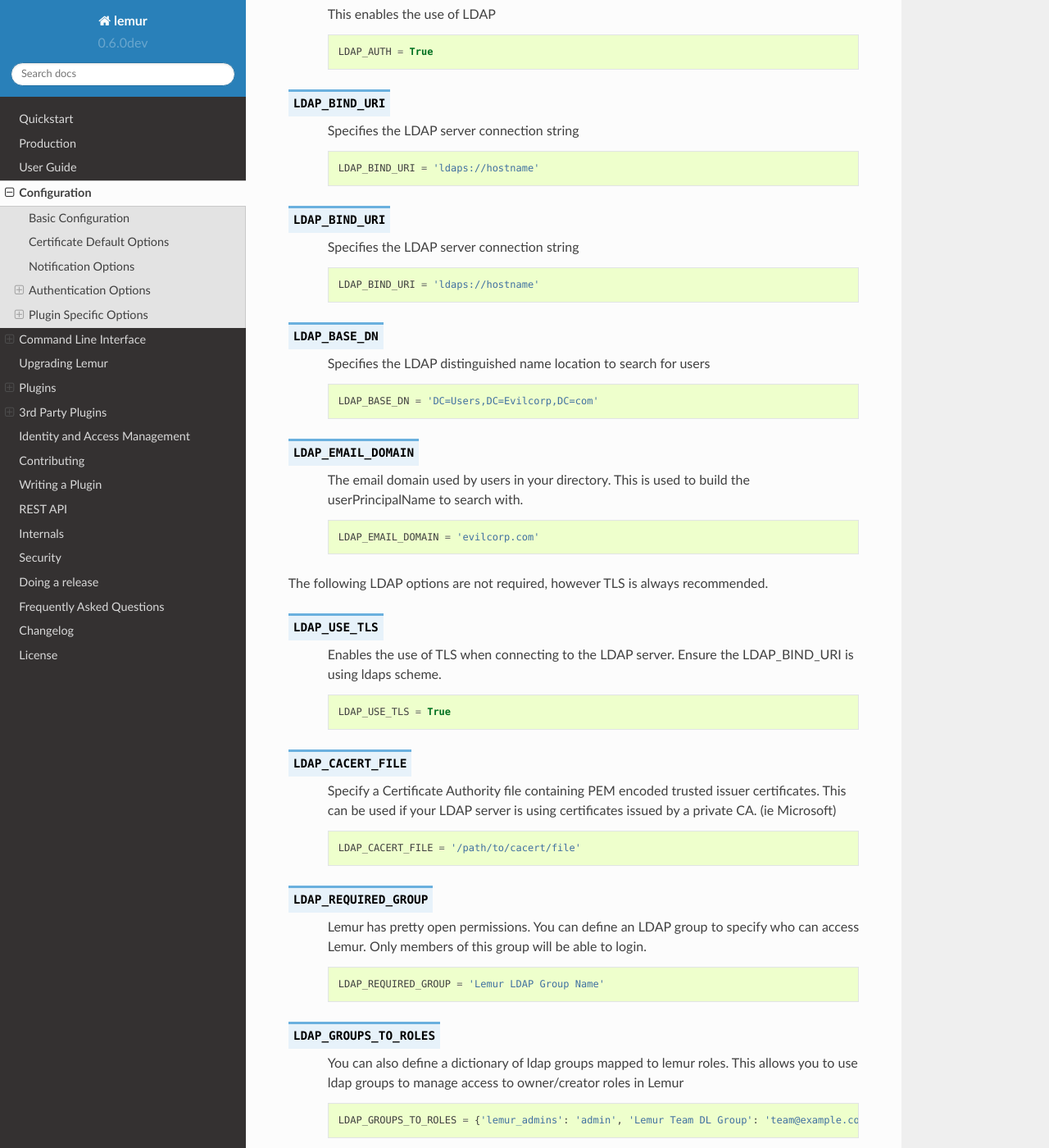
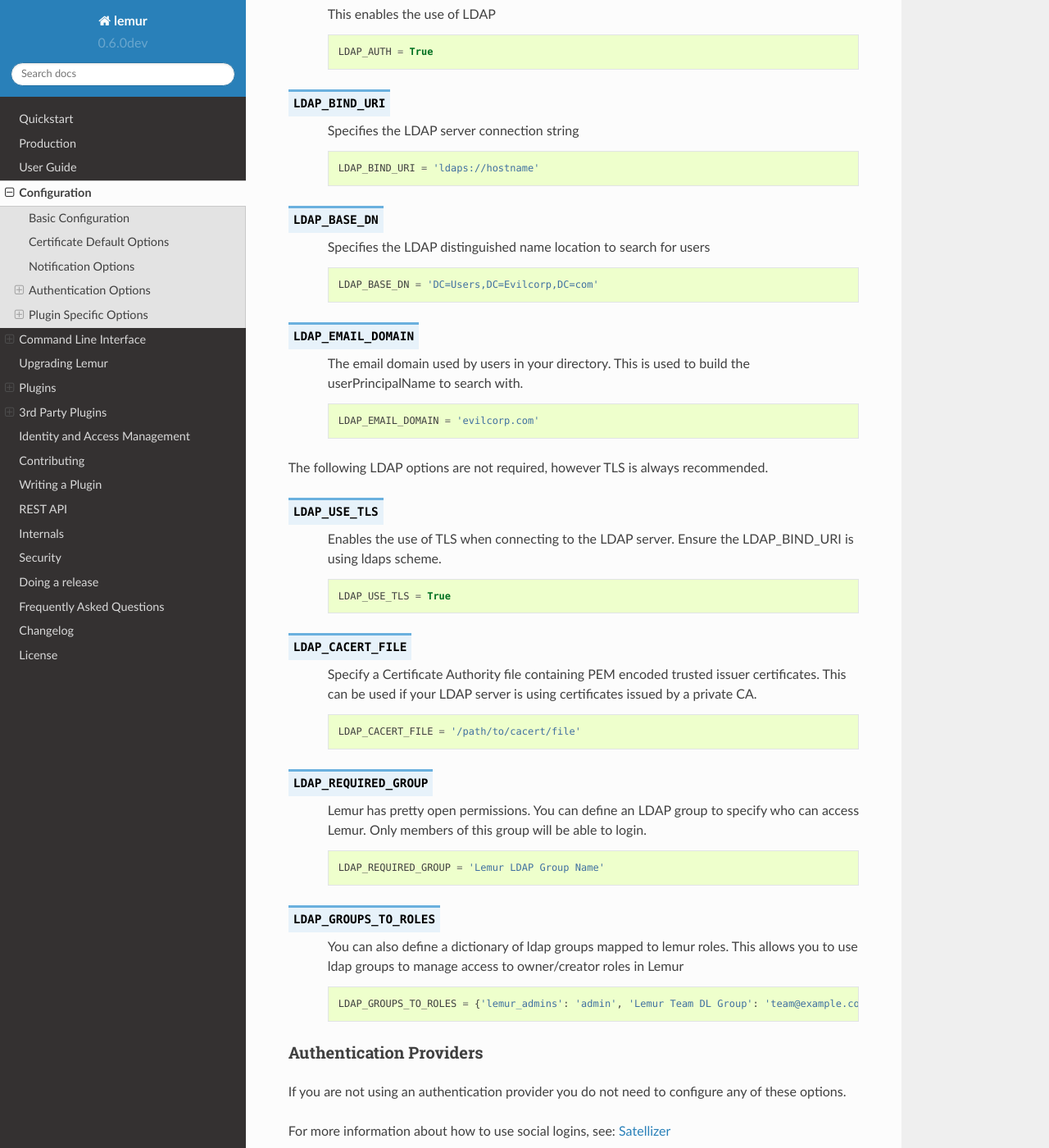
Before and after one commit to Netflix/lemur, a Sphinx documentation site: the page built from docs/administration.rst, in a window 1280 px wide and 1400 px high, scrolled down 5051 px. Shown: the whole window at 82% size. Built offline with Sphinx 7.4.7 and the Read the Docs theme 2.0.0, drawn with Linux system fonts in a browser that asks for light colours; pages that are not in the unit, such as notebooks, are missing from menus; some of the changed text lies outside the part shown.

Commit message:
remove duplicated ldap_bind_uri description

```diff
--- a/docs/administration.rst
+++ b/docs/administration.rst
@@ -253,8 +253,8 @@
 ----------------------
 Lemur currently supports Basic Authentication, LDAP Authentication, Ping OAuth2, and Google out of the box. Additional flows can be added relatively easily.
 
-LDAP Specific Options
-~~~~~~~~~~~~~~~~~~~~~
+LDAP Options
+~~~~~~~~~~~~
 
 Lemur supports the use of an LDAP server in conjunction with Basic Authentication. Lemur local users can still be defined and take precedence over LDAP users. If a local user does not exist, LDAP will be queried for authentication. Only simple ldap binding with or without TLS is supported.
 
@@ -276,15 +276,6 @@
         ::
 
             LDAP_AUTH = True
-
-.. data:: LDAP_BIND_URI
-    :noindex:
-
-        Specifies the LDAP server connection string
-
-        ::
-
-            LDAP_BIND_URI = 'ldaps://hostname'
 
 .. data:: LDAP_BIND_URI
     :noindex:
@@ -327,7 +318,7 @@
 .. data:: LDAP_CACERT_FILE
     :noindex:
 
-        Specify a Certificate Authority file containing PEM encoded trusted issuer certificates. This can be used if your LDAP server is using certificates issued by a private CA. (ie Microsoft)
+        Specify a Certificate Authority file containing PEM encoded trusted issuer certificates. This can be used if your LDAP server is using certificates issued by a private CA.
 
         ::
 
@@ -352,6 +343,8 @@
             LDAP_GROUPS_TO_ROLES = {'lemur_admins': 'admin', 'Lemur Team DL Group': 'team@example.com'}
 
 
+Authentication Providers
+~~~~~~~~~~~~~~~~~~~~~~~~
 
 If you are not using an authentication provider you do not need to configure any of these options.
 
```
